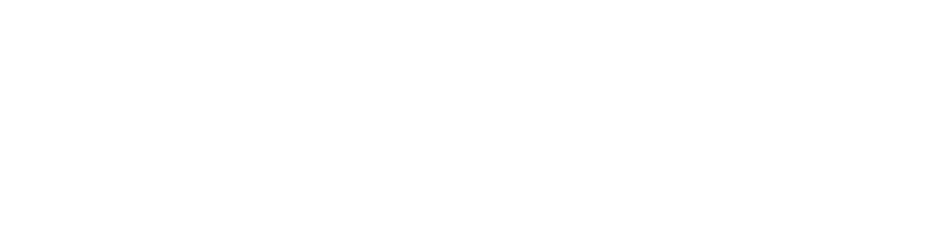
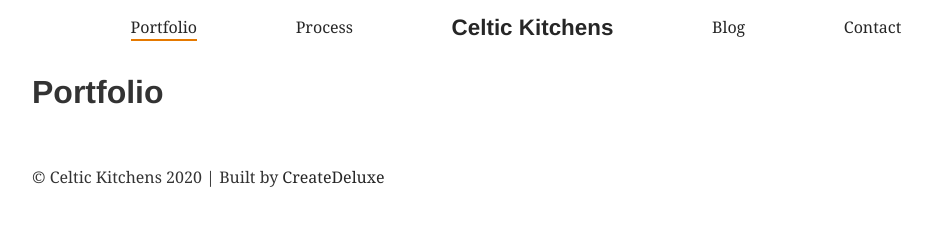
Before and after one commit to lukeprosser/celtic-kitchens, a Gatsby site: page /portfolio in a window 1280 px wide. Before the commit this address had no page. Shown: the whole page, without its empty margins (124-1056 px from the left). Built offline with nearby package versions, Linux system fonts and the light colour scheme; Gatsby itself is replaced by a stand-in of ours; some packages are replaced by stand-ins of ours; what typography-theme-moraga would draw is missing.

Commit message:
Set up pages and container

```diff
--- /dev/null
+++ b/src/components/global/footer.js
@@ -0,0 +1,15 @@
+import React from "react"
+
+const Footer = ({ title }) => {
+  return (
+    <footer className="footer">
+      <div className="container">
+        © {title} {new Date().getFullYear()}
+        {` `} | Built by {` `}
+        <a href="https://www.createdeluxe.com">CreateDeluxe</a>
+      </div>
+    </footer>
+  )
+}
+
+export default Footer
--- a/src/components/global/layout.js
+++ b/src/components/global/layout.js
@@ -1,6 +1,7 @@
 import React from "react"
 import { Link } from "gatsby"
 import Header from "./header"
+import Footer from "./footer"
 
 import { rhythm, scale } from "../../utils/typography"
 import "./layout.scss"
@@ -17,11 +18,7 @@
     >
       <Header title={title} />
       <main>{children}</main>
-      <footer>
-        © Celtic Kitchens {new Date().getFullYear()}
-        {` `} | Built by {` `}
-        <a href="https://www.createdeluxe.com">CreateDeluxe</a>
-      </footer>
+      <Footer title={title} />
     </div>
   )
 }
--- a/src/components/global/nav-desktop.js
+++ b/src/components/global/nav-desktop.js
@@ -6,17 +6,23 @@
 const NavDesktop = ({ title }) => {
   return (
     <nav className="nav-desktop">
-      <Link className="nav-desktop-link" to="/portfolio">
+      <Link
+        className="nav-desktop-link"
+        activeClassName="active"
+        to="/portfolio"
+      >
         Portfolio
       </Link>
-      <Link className="nav-desktop-link" to="/process">
+      <Link className="nav-desktop-link" activeClassName="active" to="/process">
         Process
       </Link>
-      <h1 className="nav-desktop-brand">{title}</h1>
-      <Link className="nav-desktop-link" to="/blog">
+      <Link to="/">
+        <h1 className="nav-desktop-brand">{title}</h1>
+      </Link>
+      <Link className="nav-desktop-link" activeClassName="active" to="/blog">
         Blog
       </Link>
-      <Link className="nav-desktop-link" to="/contact">
+      <Link className="nav-desktop-link" activeClassName="active" to="/contact">
         Contact
       </Link>
     </nav>
--- a/src/components/global/nav-desktop.scss
+++ b/src/components/global/nav-desktop.scss
@@ -19,10 +19,24 @@
     .nav-desktop-link {
       border-bottom: 2px solid transparent;
     }
-
     .nav-desktop-link:hover {
       color: rgba(0, 0, 0, 0.85);
+    }
+    .nav-desktop-link:after {
+      display: block;
+      content: "";
       border-bottom: 2px solid $secondary-color;
+      transform: scaleX(0);
+      transition: transform 250ms ease-in-out;
+    }
+    .nav-desktop-link:hover:after {
+      transform: scaleX(1);
+    }
+    .nav-desktop-link.active:after {
+      display: block;
+      content: "";
+      border-bottom: 2px solid $secondary-color;
+      transform: scaleX(1);
     }
   }
 }
--- a/src/components/hero.scss
+++ b/src/components/hero.scss
@@ -9,7 +9,7 @@
   display: flex;
 
   .hero-content {
-    width: 90%;
+    width: 80%;
     margin: auto;
     padding: 2rem;
     border-radius: 3px;
--- a/src/pages/blog.tsx
+++ b/src/pages/blog.tsx
@@ -37,7 +37,9 @@
   return (
     <Layout location={location} title={siteTitle}>
       <SEO title="Blog" />
-      <Bio />
+      <div className="blog">
+        <div className="container">
+          <h2>The Blog</h2>
           {posts.map(({ node }) => {
             const title = node.frontmatter.title || node.fields.slug
             return (
@@ -64,6 +66,8 @@
               </article>
             )
           })}
+        </div>
+      </div>
     </Layout>
   )
 }
--- /dev/null
+++ b/src/pages/portfolio.js
@@ -0,0 +1,32 @@
+import React from "react"
+import { graphql } from "gatsby"
+
+import Layout from "../components/global/layout"
+import SEO from "../components/global/seo"
+
+const Portfolio = ({ data, location }) => {
+  const siteTitle = data.site.siteMetadata.title
+
+  return (
+    <Layout location={location} title={siteTitle}>
+      <SEO title="Portfolio" />
+      <div className="portfolio">
+        <div className="container">
+          <h1>Portfolio</h1>
+        </div>
+      </div>
+    </Layout>
+  )
+}
+
+export default Portfolio
+
+export const pageQuery = graphql`
+  query {
+    site {
+      siteMetadata {
+        title
+      }
+    }
+  }
+`
--- a/src/templates/blog-post.js
+++ b/src/templates/blog-post.js
@@ -17,6 +17,8 @@
         title={post.frontmatter.title}
         description={post.frontmatter.description || post.excerpt}
       />
+      <div className="blog-post">
+        <div className="container">
           <article>
             <header>
               <h1
@@ -74,6 +76,8 @@
               </li>
             </ul>
           </nav>
+        </div>
+      </div>
     </Layout>
   )
 }
```
Also changed, not shown: src/pages/contact.js (added, +32 -0 lines), src/pages/process.js (added, +32 -0 lines). Lines whose indentation alone changed are shown as unchanged.
